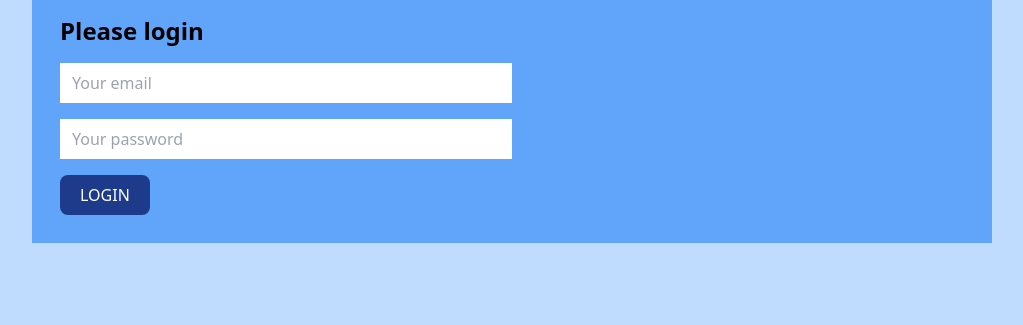
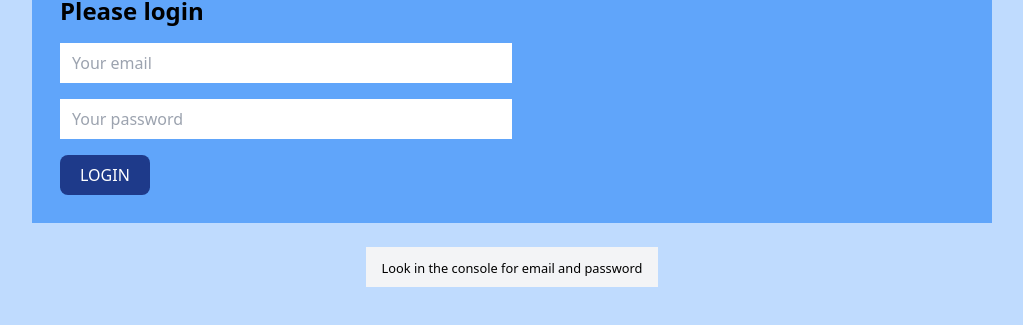
Before and after one commit to justJubair/digital-bank, a plain HTML site: page index.html in a window 1280 px wide. Shown: the part 321-646 px from the top of the page, without its empty margins (128-1151 px from the left). Drawn offline with nearby package versions, Linux system fonts and the light colour scheme.

Commit message:
password given in the console

```diff
--- a/index.html
+++ b/index.html
@@ -8,7 +8,7 @@
     <title>Digital Bank</title>
 </head>
 <body>
-    <section class="flex items-center h-screen bg-blue-200">
+    <section class="flex flex-col justify-center items-center h-screen bg-blue-200">
        <div class="bg-blue-400 w-9/12 mx-auto p-7 m-6">
         <header>
             <h1 class="text-4xl font-semibold text-center text-white mb-8">Digital bank by <span class="text-blue-800 italic">Joey Tribbiani</span></h1>
@@ -20,6 +20,7 @@
             <button id="login-btn" class="bg-blue-900 text-white px-5 py-2 uppercase block rounded-lg">login</button>
         </main>
        </div>
+       <p class="bg-gray-100 px-4 py-2"><small>Look in the console for email and password</small></p>
     </section>
     <script src="js/index.js"></script>
 </body>
--- a/js/index.js
+++ b/js/index.js
@@ -14,3 +14,6 @@ document.getElementById('login-btn').addEventListener('click', () => {
        alert('Chandler, stop trying to login');
     }
 })
+
+console.log('joeyloves@food.com');
+console.log('iloverachel');
```
